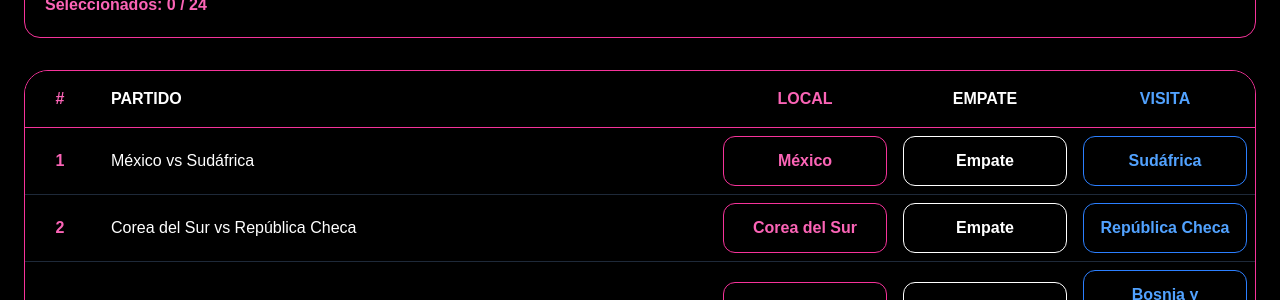
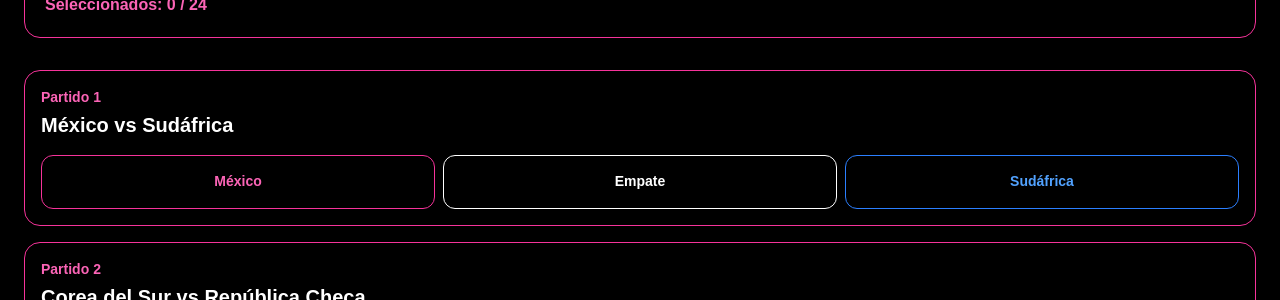
Before and after one commit to santaceciliacomalcalco-svg/quiniela-sc, a Next.js app: page /mi-quiniela in a window 1280 px wide. Shown: the part 500-800 px from the top of the page. Built offline with nearby package versions, Linux system fonts and the light colour scheme; no server answers; the database is empty.

Commit message:
Mejorar seleccion de quiniela en celular

```diff
--- a/app/mi-quiniela/page.tsx
+++ b/app/mi-quiniela/page.tsx
@@ -2,13 +2,7 @@
 
 import { useEffect, useState } from "react";
 import { db } from "../lib/firebase";
-import {
-  collection,
-  doc,
-  getDocs,
-  getDoc,
-  setDoc,
-} from "firebase/firestore";
+import { collection, doc, getDocs, getDoc, setDoc } from "firebase/firestore";
 
 type Participante = {
   id: string;
@@ -52,10 +46,14 @@ export default function MiQuiniela() {
 
   async function cargarParticipantes() {
     const snapshot = await getDocs(collection(db, "participantes"));
-    const lista = snapshot.docs.map((documento) => ({
+
+    const lista = snapshot.docs
+      .map((documento) => ({
         id: documento.id,
         nombre: documento.data().nombre,
       })) as Participante[];
+
+    lista.sort((a, b) => a.nombre.localeCompare(b.nombre, "es"));
 
     setParticipantes(lista);
 
@@ -142,18 +140,18 @@ export default function MiQuiniela() {
 
     if (tipo === "local") {
       return seleccionado
-        ? "bg-pink-500 text-white ring-4 ring-pink-200 scale-110 shadow-lg shadow-pink-500/60"
+        ? "bg-pink-500 text-white ring-2 ring-pink-200 shadow-lg shadow-pink-500/40"
         : "bg-black text-pink-400 border border-pink-500 hover:bg-pink-600 hover:text-white";
     }
 
     if (tipo === "empate") {
       return seleccionado
-        ? "bg-white text-black ring-4 ring-gray-300 scale-110 shadow-lg shadow-white/50"
+        ? "bg-white text-black ring-2 ring-gray-300 shadow-lg shadow-white/40"
         : "bg-black text-white border border-white hover:bg-white hover:text-black";
     }
 
     return seleccionado
-      ? "bg-blue-600 text-white ring-4 ring-blue-300 scale-110 shadow-lg shadow-blue-500/60"
+      ? "bg-blue-600 text-white ring-2 ring-blue-300 shadow-lg shadow-blue-500/40"
       : "bg-black text-blue-400 border border-blue-500 hover:bg-blue-700 hover:text-white";
   }
 
@@ -178,7 +176,8 @@ export default function MiQuiniela() {
 
         {bloqueada && (
           <div className="bg-yellow-500/10 border border-yellow-400 text-yellow-300 rounded-2xl p-4 mb-6 font-bold">
-            🔒 Esta quiniela ya está guardada. Puedes verla, pero ya no modificarla.
+            🔒 Esta quiniela ya está guardada. Puedes verla, pero ya no
+            modificarla.
           </div>
         )}
 
@@ -210,64 +209,58 @@ export default function MiQuiniela() {
           </p>
         </div>
 
-        <div className="border border-pink-500 rounded-3xl overflow-x-auto">
-         <div className="grid min-w-[820px] grid-cols-[70px_1fr_180px_180px_180px] bg-black border-b border-pink-500">
-            <div className="p-4 font-bold text-center text-pink-400">#</div>
-            <div className="p-4 font-bold">PARTIDO</div>
-            <div className="p-4 font-bold text-center text-pink-400">LOCAL</div>
-            <div className="p-4 font-bold text-center text-white">EMPATE</div>
-            <div className="p-4 font-bold text-center text-blue-400">VISITA</div>
-          </div>
-
+        <div className="space-y-4">
           {partidos.map((partido) => (
             <div
               key={partido.id}
-              className="grid min-w-[820px] grid-cols-[70px_1fr_180px_180px_180px] border-b border-gray-800 items-center hover:bg-gray-950"
+              className="border border-pink-500 rounded-2xl p-4 bg-black"
             >
-              <div className="text-center text-pink-400 font-bold">
-                {partido.id}
-              </div>
+              <p className="text-pink-400 font-black text-sm">
+                Partido {partido.id}
+              </p>
 
-              <div className="p-4 font-medium">
+              <h2 className="text-xl font-black mt-1 mb-4">
                 {partido.local} vs {partido.visitante}
-              </div>
+              </h2>
 
-              <div className="p-2">
+              <div className="grid grid-cols-3 gap-2">
                 <button
                   disabled={bloqueada}
                   onClick={() => seleccionar(partido.id, "local")}
-                  className={`w-full py-3 rounded-xl font-bold transition-all duration-200 ${botonClase(
+                  className={`w-full min-h-[54px] px-2 py-2 rounded-xl font-bold text-xs sm:text-sm transition-all duration-200 leading-tight ${botonClase(
                     "local",
                     selecciones[partido.id] === "local"
                   )}`}
                 >
-                  {textoBoton(partido.local, selecciones[partido.id] === "local")}
+                  {textoBoton(
+                    partido.local,
+                    selecciones[partido.id] === "local"
+                  )}
                 </button>
-              </div>
 
-              <div className="p-2">
                 <button
                   disabled={bloqueada}
                   onClick={() => seleccionar(partido.id, "empate")}
-                  className={`w-full py-3 rounded-xl font-bold transition-all duration-200 ${botonClase(
+                  className={`w-full min-h-[54px] px-2 py-2 rounded-xl font-bold text-xs sm:text-sm transition-all duration-200 leading-tight ${botonClase(
                     "empate",
                     selecciones[partido.id] === "empate"
                   )}`}
                 >
                   {textoBoton("Empate", selecciones[partido.id] === "empate")}
                 </button>
-              </div>
 
-              <div className="p-2">
                 <button
                   disabled={bloqueada}
                   onClick={() => seleccionar(partido.id, "visita")}
-                  className={`w-full py-3 rounded-xl font-bold transition-all duration-200 ${botonClase(
+                  className={`w-full min-h-[54px] px-2 py-2 rounded-xl font-bold text-xs sm:text-sm transition-all duration-200 leading-tight ${botonClase(
                     "visita",
                     selecciones[partido.id] === "visita"
                   )}`}
                 >
-                  {textoBoton(partido.visitante, selecciones[partido.id] === "visita")}
+                  {textoBoton(
+                    partido.visitante,
+                    selecciones[partido.id] === "visita"
+                  )}
                 </button>
               </div>
             </div>
```
Lines whose indentation alone changed are shown as unchanged.
